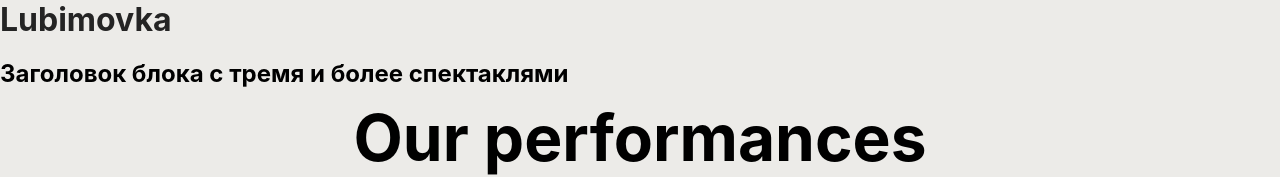
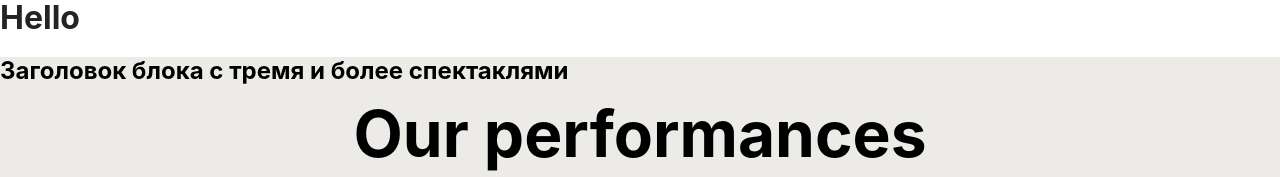
Before and after one commit to Lokrand/lubimovka-project, a React (Create React App) app: page / in a window 1280 px wide. Shown: the top 177 px of the page. Built offline with nearby package versions, Linux system fonts and the light colour scheme.

Commit message:
feat: добалвен editorConfig, перемещен компонент App в папку componentns.

```diff
--- a/src/App.tsx
+++ /dev/null
@@ -1,17 +0,0 @@
-import React from 'react';
-import logo from './logo.svg';
-import './App.scss';
-import { Performances } from './components/Performances/Performances';
-import Videos from "./components/Videos/Videos";
-
-function App() {
-  return (
-    <main>
-      <h1>Lubimovka</h1>
-      <Performances />
-        <Videos/>
-    </main>
-  );
-}
-
-export default App;
--- a/src/App.scss
+++ b/src/components/App/App.module.scss
@@ -1,4 +1,4 @@
-@import './styles/constants.scss';
+@import '../../styles/constants.scss';
 
 h1 {
   color: $color-text-black;
--- /dev/null
+++ b/src/components/App/App.tsx
@@ -0,0 +1,19 @@
+import './App.module.scss';
+import { Performances } from '../Performances/Performances';
+import Videos from "../Videos/Videos";
+import Header from '../Header/Header';
+
+
+function App() {
+  return (
+    <>
+      <Header/>
+      <main>
+        <Performances />
+          <Videos/>
+      </main>
+    </>
+  );
+}
+
+export default App;
--- /dev/null
+++ b/src/components/Header/Header.jsx
@@ -0,0 +1,11 @@
+import styles from './Header.module.scss';
+
+function Header() {
+  return (
+    <header className={styles.header}>
+      <h1>Hello</h1>
+    </header>
+  );
+}
+
+export default Header
--- /dev/null
+++ b/src/components/Header/Header.module.scss
@@ -0,0 +1,3 @@
+.header {
+    display: flex;
+}
--- a/src/index.scss
+++ b/src/index.scss
@@ -1,3 +1,5 @@
+@import url(./vendor/normalize.scss);
+
 body {
   margin: 0;
   font-family: -apple-system, BlinkMacSystemFont, 'Segoe UI', 'Roboto', 'Oxygen',
--- a/src/index.tsx
+++ b/src/index.tsx
@@ -1,7 +1,7 @@
 import React from 'react';
 import ReactDOM from 'react-dom/client';
 import './index.scss';
-import App from './App';
+import App from './components/App/App';
 
 const root = ReactDOM.createRoot(
   document.getElementById('root') as HTMLElement
```
Also changed, not shown: src/components/ButtonTikets/ButtonTikens.jsx (line endings or trailing spaces), 1 other file (tests, documents, lock files or other folders).
